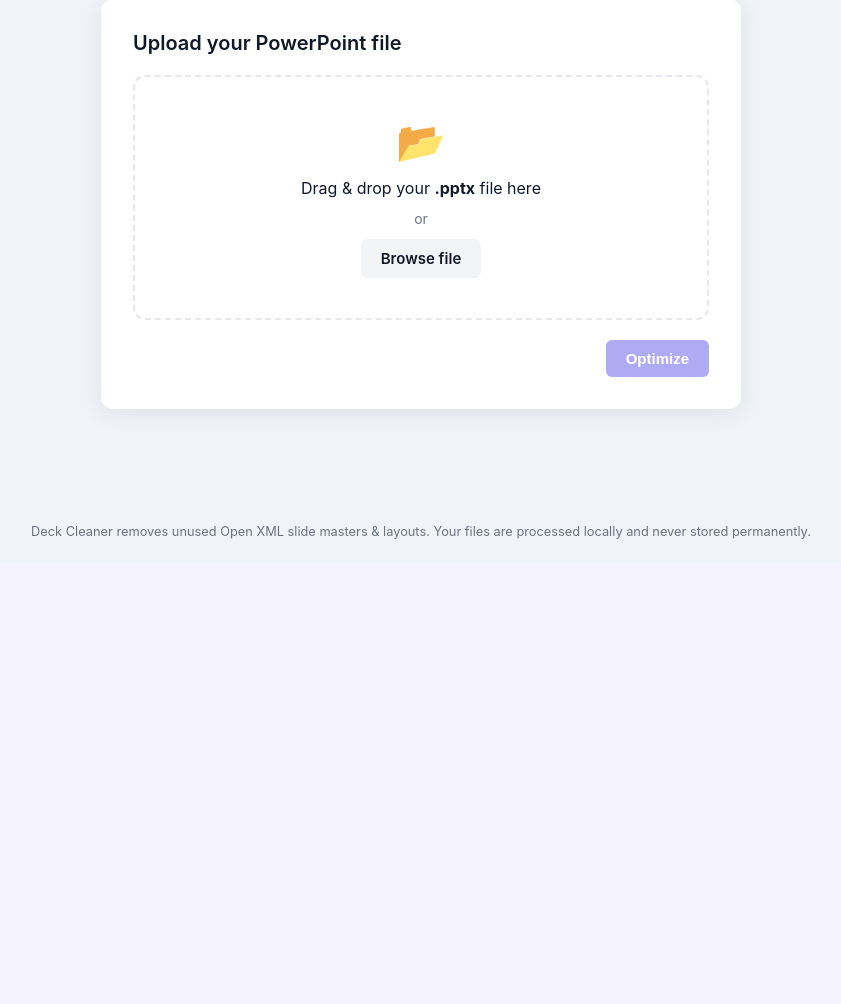
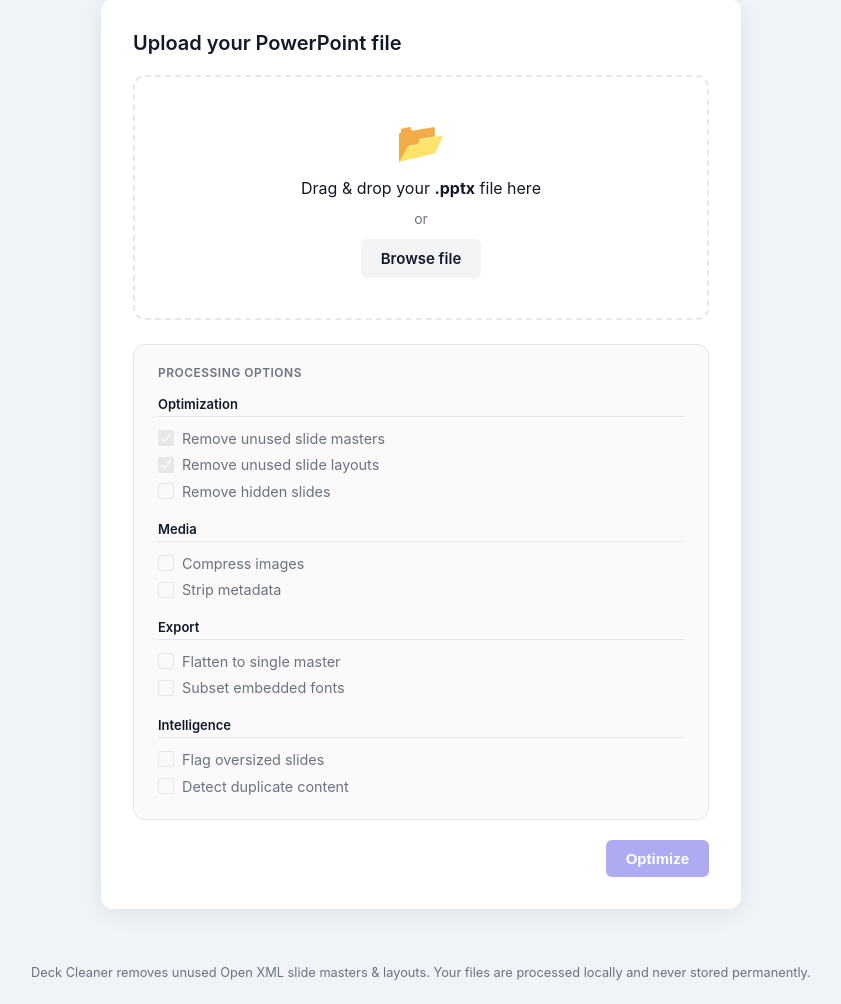
Before and after one commit to ljeanner/deck-cleaner, a FastAPI app: page / in a window 1280 px wide. Shown: the part 237-1241 px from the top of the page, without its empty margins (219-1060 px from the left). Before the commit the page ends 776 px from the top, so only its background shows below. Run offline with FastAPI, Linux system fonts and the light colour scheme; some libraries are stand-ins or nearby versions.

Commit message:
Add processing options panel with category-grouped checkboxes
Agent-Logs-Url: https://github.com/ljeanner/deck-cleaner/sessions/b66d95d6-4ebd-4830-a345-91bd163861f9

Co-authored-by: ljeanner <17782018+ljeanner@users.noreply.github.com>

```diff
--- a/app/static/app.js
+++ b/app/static/app.js
@@ -41,6 +41,9 @@
   const btnReset    = document.getElementById("btn-reset");
   const btnRetry    = document.getElementById("btn-retry");
   const errorMsg    = document.getElementById("error-message");
+
+  /** @type {NodeListOf<HTMLInputElement>} */
+  const optionCheckboxes = document.querySelectorAll(".option-checkbox");
 
   // ---------------------------------------------------------------------------
   // State
@@ -97,6 +100,7 @@
     fileSizeEl.textContent = "(" + formatBytes(file.size) + ")";
     fileInfo.classList.remove("hidden");
     btnOptimize.disabled = false;
+    optionCheckboxes.forEach((cb) => { cb.disabled = false; });
   }
 
   /**
@@ -108,6 +112,7 @@
     fileInput.value = "";
     fileInfo.classList.add("hidden");
     btnOptimize.disabled = true;
+    optionCheckboxes.forEach((cb) => { cb.disabled = true; });
   }
 
   /**
--- a/app/static/style.css
+++ b/app/static/style.css
@@ -343,6 +343,76 @@ body {
   line-height: 1.5;
 }
 
+/* ---- Options panel ---- */
+.options-panel {
+  margin-top: 1.5rem;
+  border: 1px solid var(--color-border);
+  border-radius: var(--radius);
+  padding: 1.25rem 1.5rem;
+  background: #fafafa;
+}
+
+.options-title {
+  font-weight: 600;
+  margin-bottom: 1rem;
+  text-transform: uppercase;
+  letter-spacing: 0.04em;
+  font-size: 0.75rem;
+  color: var(--color-muted);
+}
+
+.options-group {
+  margin-bottom: 1rem;
+}
+
+.options-group:last-child {
+  margin-bottom: 0;
+}
+
+.options-group-title {
+  font-size: 0.8125rem;
+  font-weight: 600;
+  color: var(--color-text);
+  margin-bottom: 0.5rem;
+  padding-bottom: 0.25rem;
+  border-bottom: 1px solid var(--color-border);
+}
+
+.option-item {
+  display: flex;
+  align-items: center;
+  gap: 0.5rem;
+  padding: 0.3rem 0;
+  cursor: pointer;
+}
+
+.option-item:has(.option-checkbox:disabled) {
+  cursor: not-allowed;
+}
+
+.option-checkbox {
+  width: 1rem;
+  height: 1rem;
+  accent-color: var(--color-primary);
+  cursor: pointer;
+  flex-shrink: 0;
+}
+
+.option-checkbox:disabled {
+  cursor: not-allowed;
+  opacity: 0.45;
+}
+
+.option-label {
+  font-size: 0.9rem;
+  color: var(--color-text);
+  transition: color var(--transition);
+}
+
+.option-item:has(.option-checkbox:disabled) .option-label {
+  color: var(--color-muted);
+}
+
 /* ---- Utility ---- */
 .hidden {
   display: none !important;
--- a/app/templates/index.html
+++ b/app/templates/index.html
@@ -54,6 +54,63 @@
             <span id="file-name" class="file-name"></span>
             <span id="file-size" class="file-size"></span>
             <button id="btn-clear" class="btn-icon" title="Remove file" aria-label="Remove file">✕</button>
+          </div>
+
+          <!-- Processing options -->
+          <div id="options-panel" class="options-panel">
+            <h3 class="options-title">Processing options</h3>
+
+            <div class="options-group">
+              <h4 class="options-group-title">Optimization</h4>
+              <label class="option-item">
+                <input type="checkbox" id="opt-remove-masters" class="option-checkbox" checked disabled />
+                <span class="option-label">Remove unused slide masters</span>
+              </label>
+              <label class="option-item">
+                <input type="checkbox" id="opt-remove-layouts" class="option-checkbox" checked disabled />
+                <span class="option-label">Remove unused slide layouts</span>
+              </label>
+              <label class="option-item">
+                <input type="checkbox" id="opt-remove-hidden" class="option-checkbox" disabled />
+                <span class="option-label">Remove hidden slides</span>
+              </label>
+            </div>
+
+            <div class="options-group">
+              <h4 class="options-group-title">Media</h4>
+              <label class="option-item">
+                <input type="checkbox" id="opt-compress-images" class="option-checkbox" disabled />
+                <span class="option-label">Compress images</span>
+              </label>
+              <label class="option-item">
+                <input type="checkbox" id="opt-strip-metadata" class="option-checkbox" disabled />
+                <span class="option-label">Strip metadata</span>
+              </label>
+            </div>
+
+            <div class="options-group">
+              <h4 class="options-group-title">Export</h4>
+              <label class="option-item">
+                <input type="checkbox" id="opt-flatten-master" class="option-checkbox" disabled />
+                <span class="option-label">Flatten to single master</span>
+              </label>
+              <label class="option-item">
+                <input type="checkbox" id="opt-subset-fonts" class="option-checkbox" disabled />
+                <span class="option-label">Subset embedded fonts</span>
+              </label>
+            </div>
+
+            <div class="options-group">
+              <h4 class="options-group-title">Intelligence</h4>
+              <label class="option-item">
+                <input type="checkbox" id="opt-flag-oversized" class="option-checkbox" disabled />
+                <span class="option-label">Flag oversized slides</span>
+              </label>
+              <label class="option-item">
+                <input type="checkbox" id="opt-detect-duplicates" class="option-checkbox" disabled />
+                <span class="option-label">Detect duplicate content</span>
+              </label>
+            </div>
           </div>
 
           <div class="upload-actions">
```
